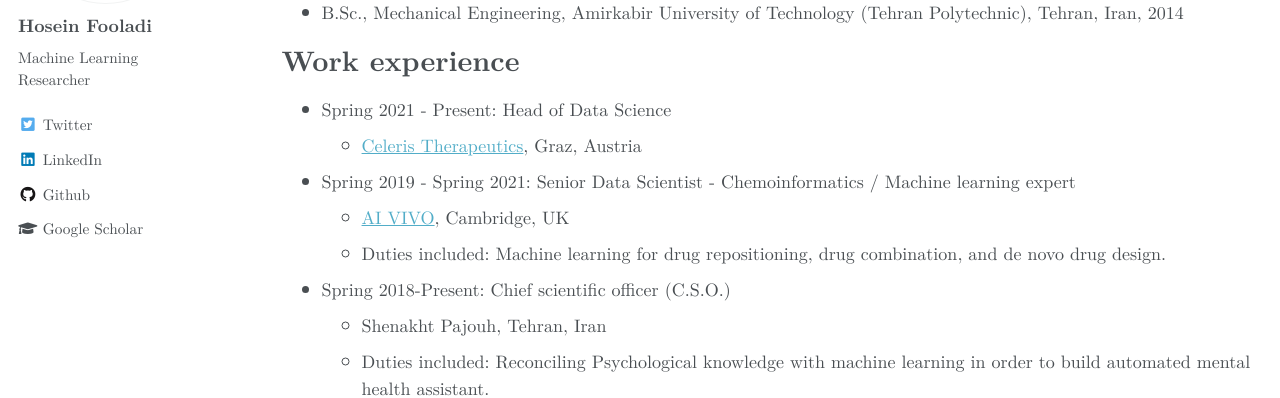
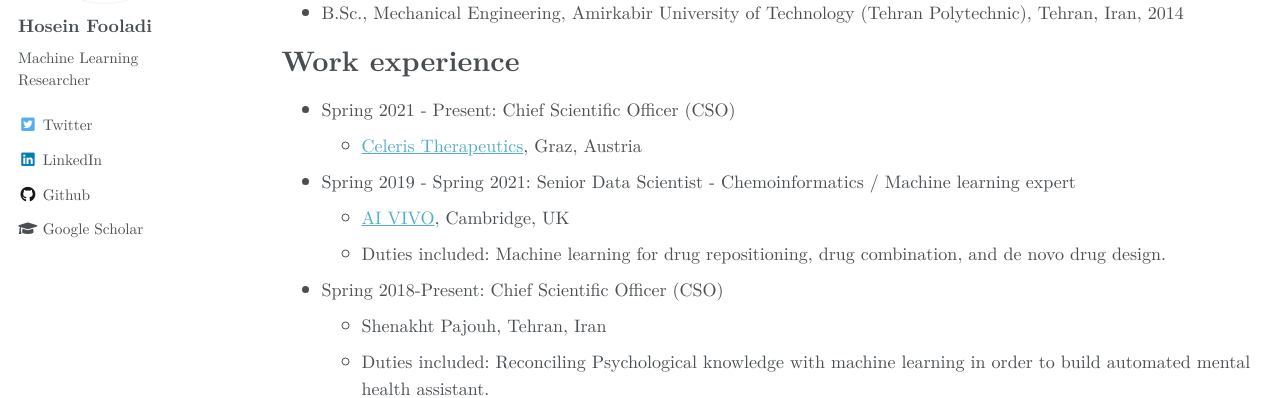
Before and after one commit to HFooladi/HFooladi.github.io, a Jekyll site: the page built from _pages/cv.md, in a window 1280 px wide and 900 px high. Shown: the part 304-702 px from the top of the window. Built offline with Jekyll 4.4.1, drawn with Linux system fonts in a browser that asks for light colours; some web fonts are replaced.

Commit message:
update cv

```diff
--- a/_pages/cv.md
+++ b/_pages/cv.md
@@ -17,14 +17,14 @@ Education
 
 Work experience
 ======
-* Spring 2021 - Present: Head of Data Science
+* Spring 2021 - Present: Chief Scientific Officer (CSO)
   * [Celeris Therapeutics](https://celeristx.com/), Graz, Austria
 
 * Spring 2019 - Spring 2021: Senior Data Scientist - Chemoinformatics / Machine learning expert
   * [AI VIVO](http://www.aivivo.co/), Cambridge, UK
   * Duties included: Machine learning for drug repositioning, drug combination, and de novo drug design.
 
-* Spring 2018-Present: Chief scientific officer (C.S.O.)
+* Spring 2018-Present: Chief Scientific Officer (CSO)
   * Shenakht Pajouh, Tehran, Iran
   * Duties included: Reconciling Psychological knowledge with machine learning in order to build automated mental health assistant.
 
```
